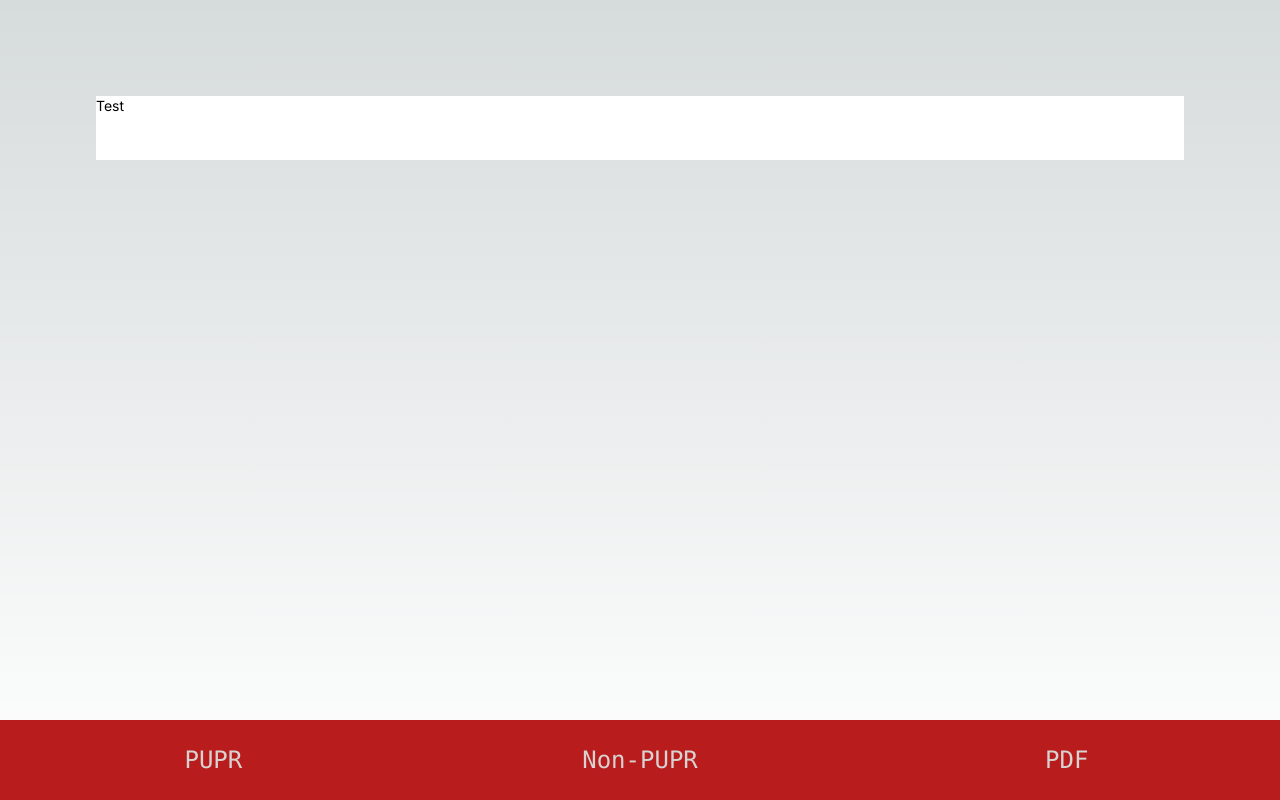
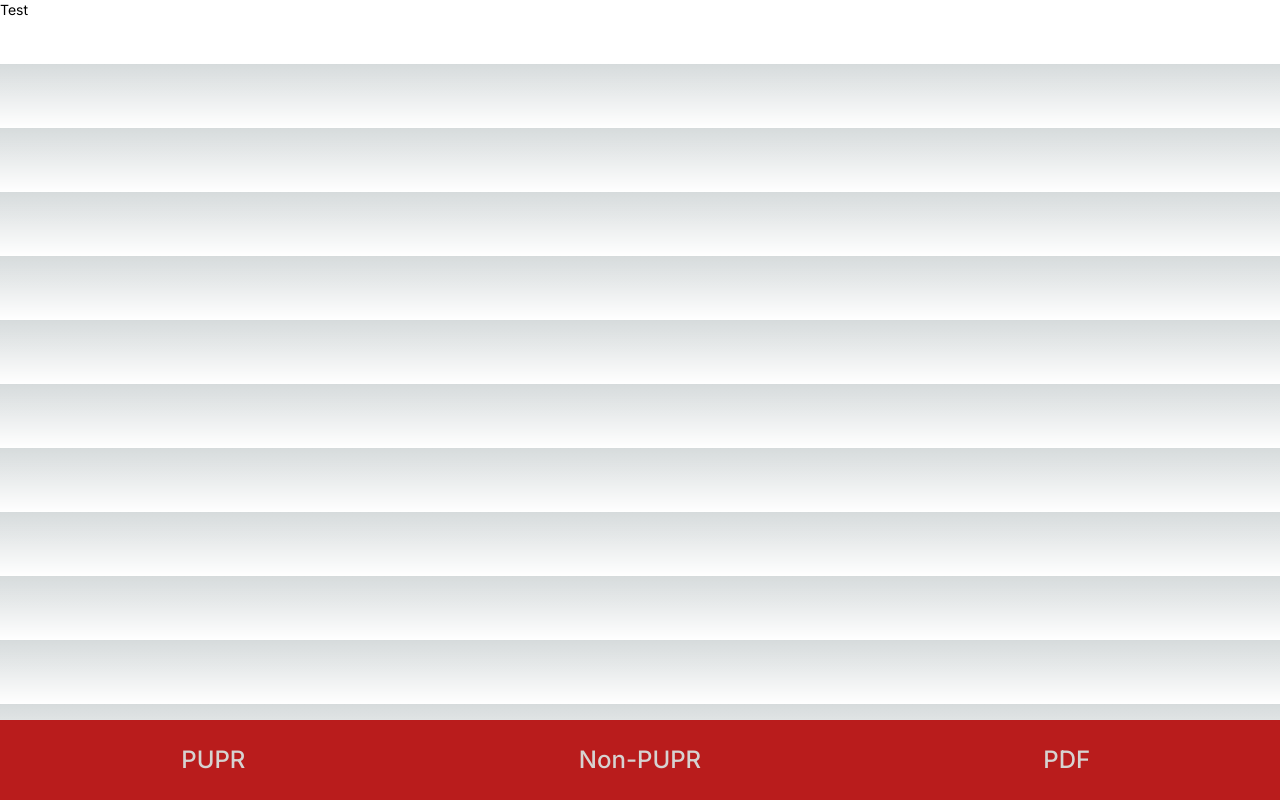
Before and after one commit to Rafyakbar02/project-database, a Next.js app: page / in a window 1280 px wide. Built offline with nearby package versions, Linux system fonts and the light colour scheme.

Commit message:
removed redundant classes

```diff
--- a/app/page.js
+++ b/app/page.js
@@ -3,11 +3,9 @@
 
 export default function Home() {
   return (
-    <main className="flex min-h-screen flex-col items-center justify-between p-24">
+    <main className="">
       <Navbar />
-      <div className="z-10 w-full max-w-5xl items-center justify-between font-mono text-sm lg:flex">
-        <BottomNav />
-      </div>
+      <BottomNav />
     </main>
   );
 }
```
